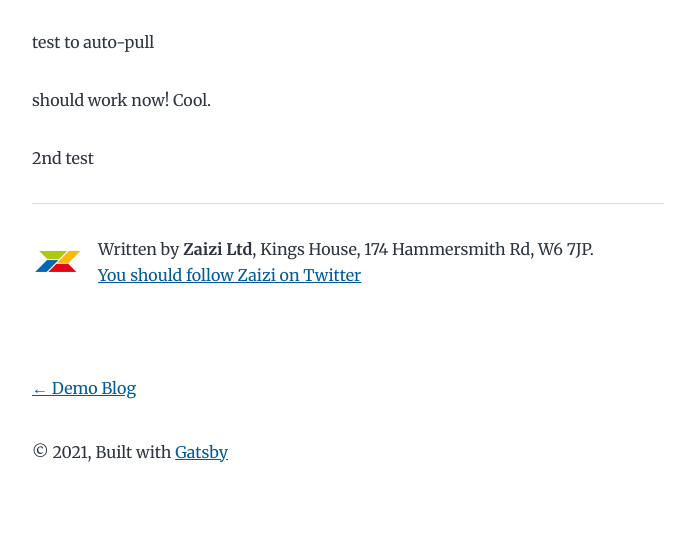
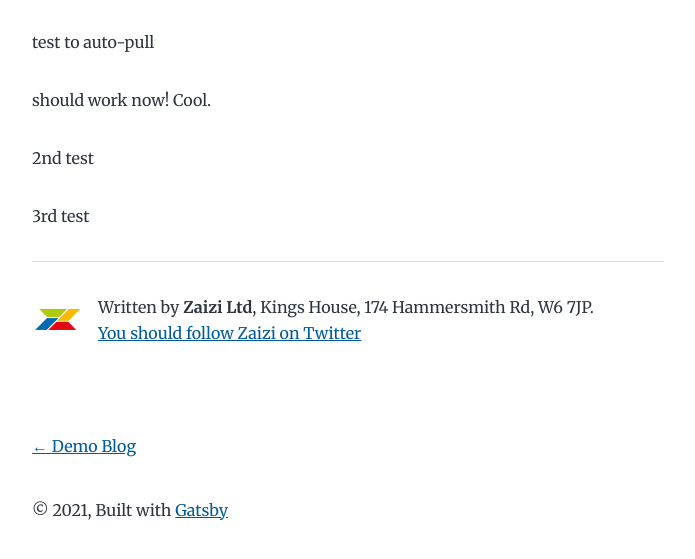
Before and after one commit to getmizanur/gatsby-blog, a Gatsby site: page /2021-06-14-auto-pulled/ in a window 1280 px wide. Shown: the part 211-770 px from the top of the page, without its empty margins (292-987 px from the left). Built offline with nearby package versions, Linux system fonts and the light colour scheme; Gatsby itself is replaced by a stand-in of ours.

Commit message:
Update Blog “2021-06-14-auto-pulled”

```diff
--- a/content/blog/2021-06-14-auto-pulled.md
+++ b/content/blog/2021-06-14-auto-pulled.md
@@ -8,3 +8,5 @@ test to auto-pull
 should work now! Cool.
 
 2nd test
+
+3rd test
```
